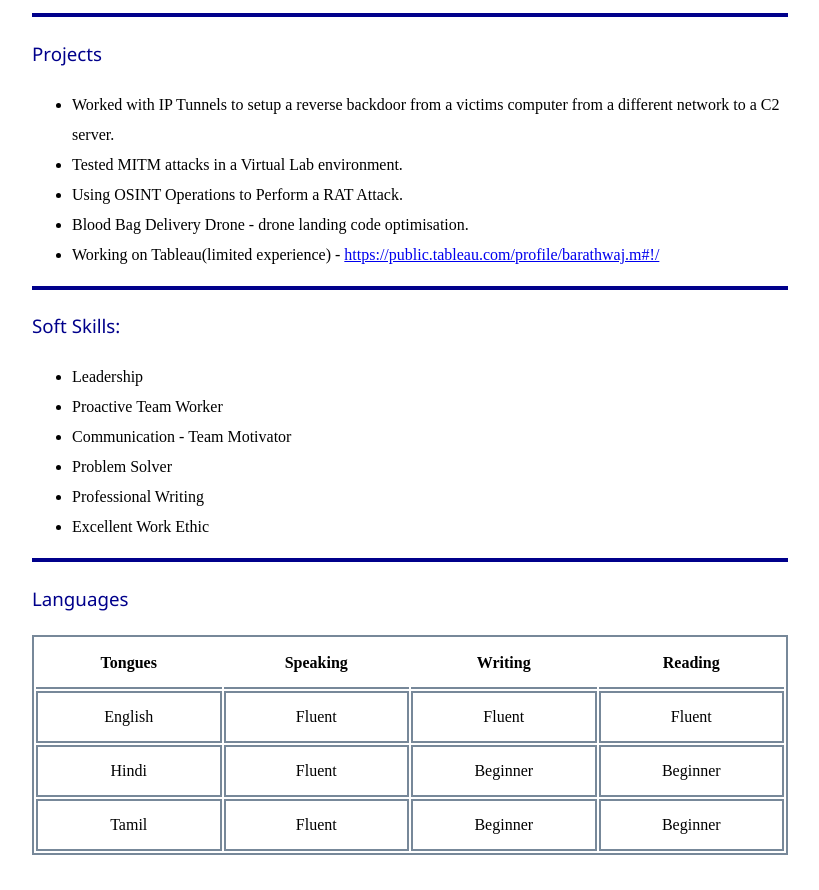
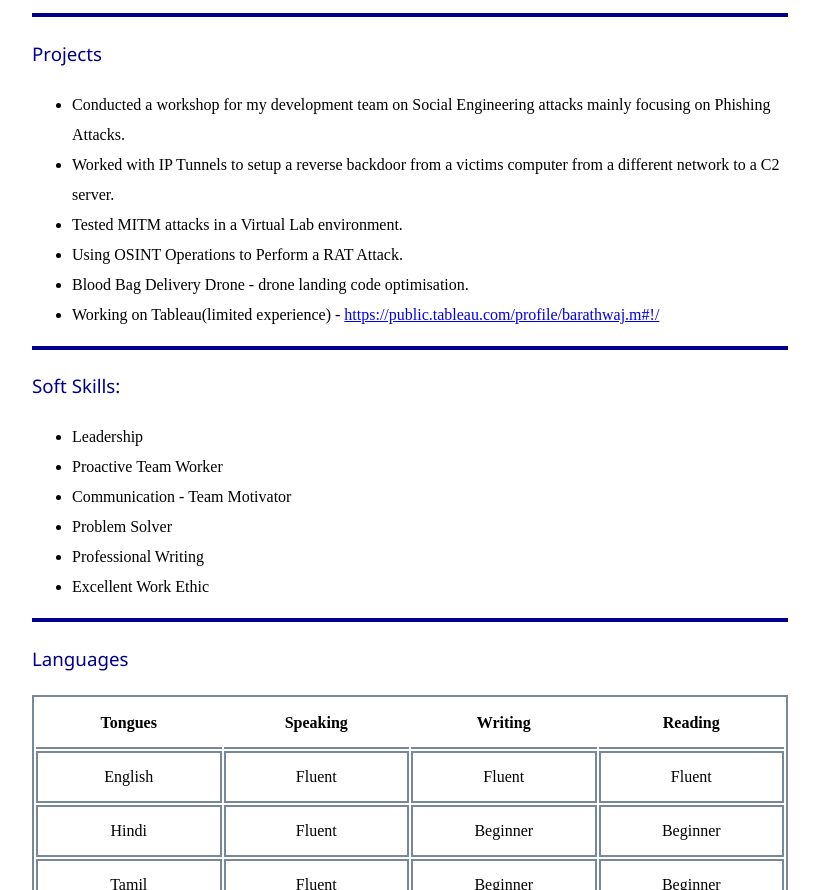
Before and after one commit to BossWaj/cyber-resume, a plain HTML site: page index.html in a window 1280 px wide. Shown: the part 2457-3347 px from the top of the page, without its empty margins (230-1049 px from the left). Drawn offline with Linux system fonts and the light colour scheme.

Commit message:
Addition of Projects

```diff
--- a/index.html
+++ b/index.html
@@ -184,6 +184,7 @@
           <hr id="twolinegap">
           <h3 id="projects">Projects</h3>
           <ul>
+			<li>Conducted a workshop for my development team on Social Engineering attacks mainly focusing on Phishing Attacks.</li>
 			<li>Worked with IP Tunnels to setup a reverse backdoor from a victims computer from a different network to a C2 server.</li>
 		    <li>Tested MITM attacks in a Virtual Lab environment.</li>
             <li>Using OSINT Operations to Perform a RAT Attack.</li>
```
